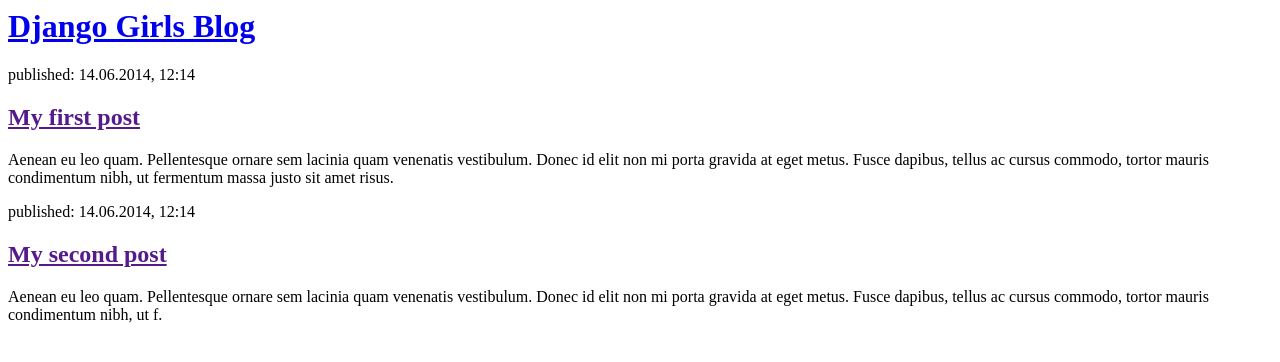
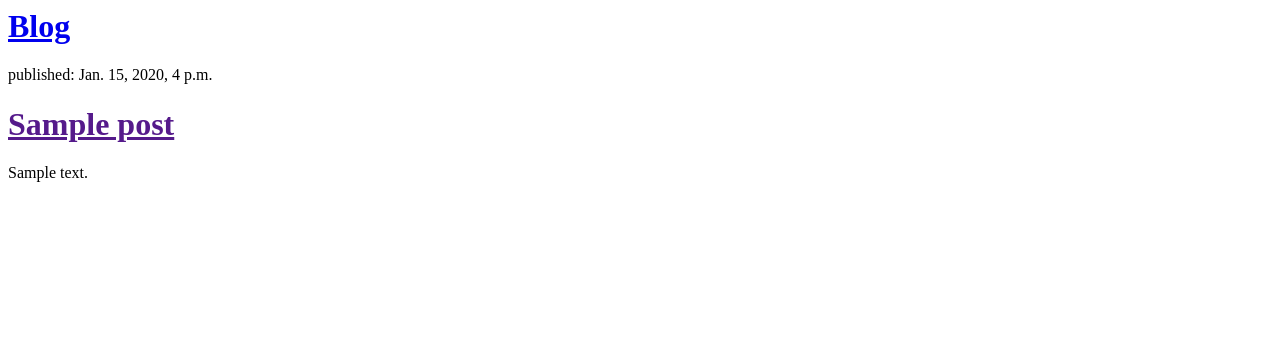
Before and after one commit to King1Julian/new-blog, a Django app: page / in a window 1280 px wide. Shown: the top 362 px of the page. Run offline with Django 4.2, Linux system fonts and the light colour scheme; tables that the repository leaves empty hold one stand-in row (values such as "Sample post").

Commit message:
Modified templates to display posts from database

```diff
--- a/blog/templates/blog/post_list.html
+++ b/blog/templates/blog/post_list.html
@@ -1,22 +1,19 @@
 <html>
     <head>
-        <title>Django Girls blog</title>
+        <title>Private blog</title>
     </head>
     <body>
         <div>
-            <h1><a href="/">Django Girls Blog</a></h1>
+            <h1><a href="/">Blog</a></h1>
         </div>
 
+        {% for post in posts %}
         <div>
-            <p>published: 14.06.2014, 12:14</p>
-            <h2><a href="">My first post</a></h2>
-            <p>Aenean eu leo quam. Pellentesque ornare sem lacinia quam venenatis vestibulum. Donec id elit non mi porta gravida at eget metus. Fusce dapibus, tellus ac cursus commodo, tortor mauris condimentum nibh, ut fermentum massa justo sit amet risus.</p>
+            <p>published: {{ post.published_date }}</p>
+            <h1><a href=""> {{ post }} </a></h1>
+            <p>{{ post.text|linebreaksbr }}</p>
         </div>
+        {% endfor %}
 
-        <div>
-            <p>published: 14.06.2014, 12:14</p>
-            <h2><a href="">My second post</a></h2>
-            <p>Aenean eu leo quam. Pellentesque ornare sem lacinia quam venenatis vestibulum. Donec id elit non mi porta gravida at eget metus. Fusce dapibus, tellus ac cursus commodo, tortor mauris condimentum nibh, ut f.</p>
-        </div>
     </body>
 </html>
--- a/blog/views.py
+++ b/blog/views.py
@@ -1,6 +1,8 @@
 from django.shortcuts import render
-
+from .models import Post
+from django.utils import timezone
 # Create your views here.
 
 def post_list(request):
-    return render(request, 'blog/post_list.html', {})
+    posts = Post.objects.filter(published_date__lte = timezone.now()).order_by("published_date")
+    return render(request, "blog/post_list.html", {"posts": posts})
```
